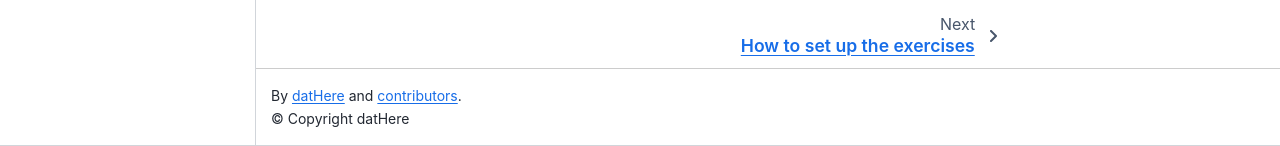
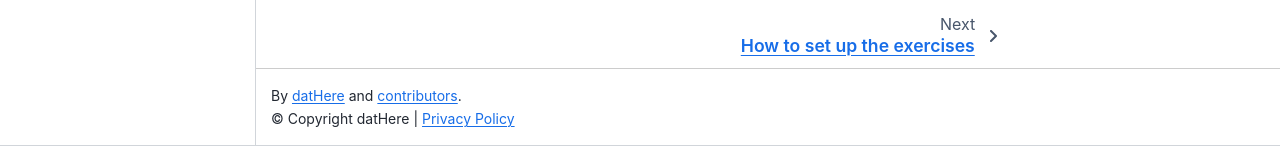
Before and after one commit to dathere/100.dathere.com, a Jupyter Book: the page built from index.md, in a window 1280 px wide and 1130 px high. Shown: the part 984-1130 px from the top of the window. Built offline with Jupyter Book 1.0.4 settings and Sphinx 7.4.7 and the Sphinx Book theme 1.1.4, drawn with Linux system fonts in a browser that asks for light colours.

Commit message:
feat: add Privacy Policy link to footer

```diff
--- a/_config.yml
+++ b/_config.yml
@@ -27,7 +27,7 @@ html:
     favicon: media/qsv-logo-dark-icon.png
     extra_footer: |
         <p>
-        © Copyright datHere
+        © Copyright datHere | <a href="https://dathere.com/privacy-policy/">Privacy Policy</a>
         </p>
 
 # Information about where the book exists on the web
```
